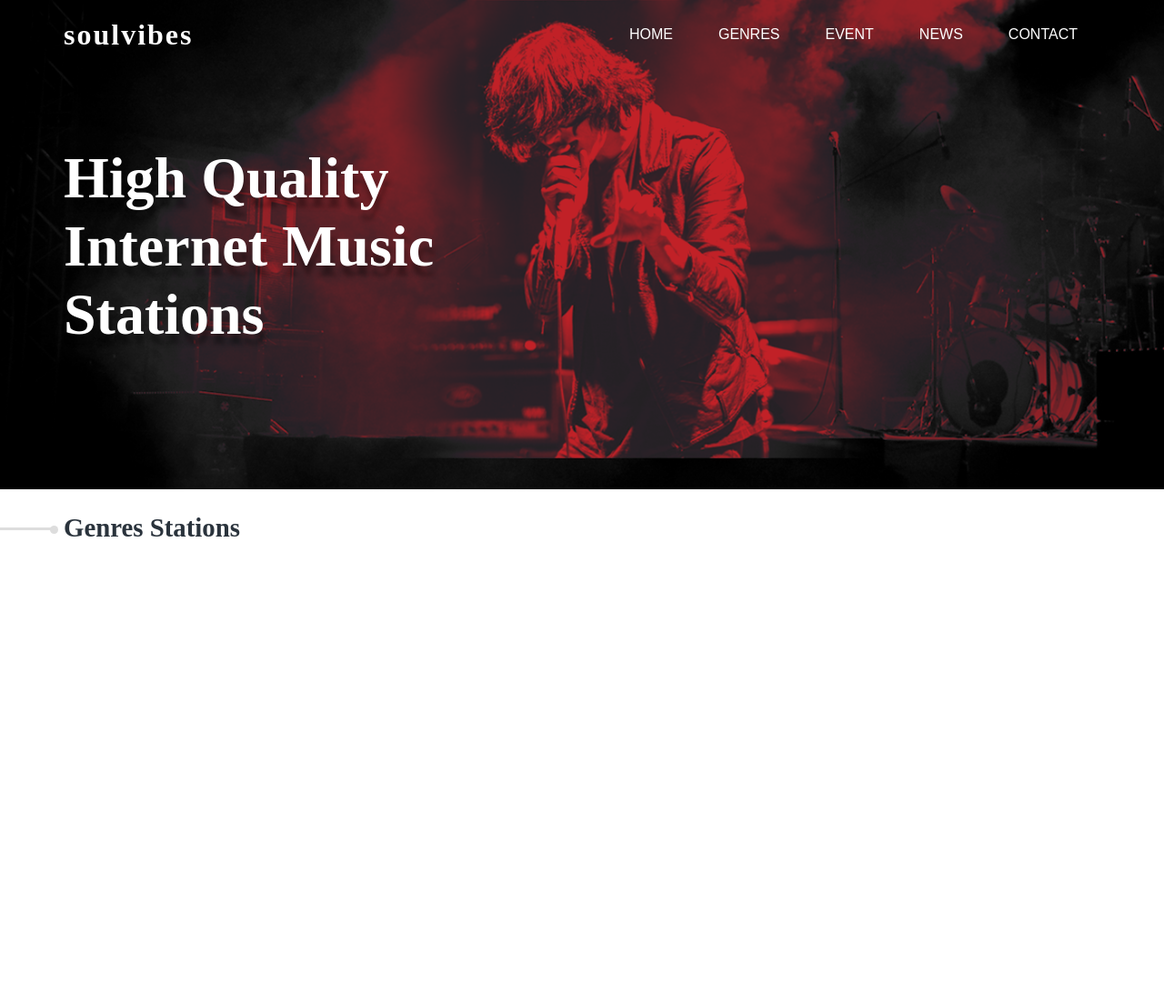
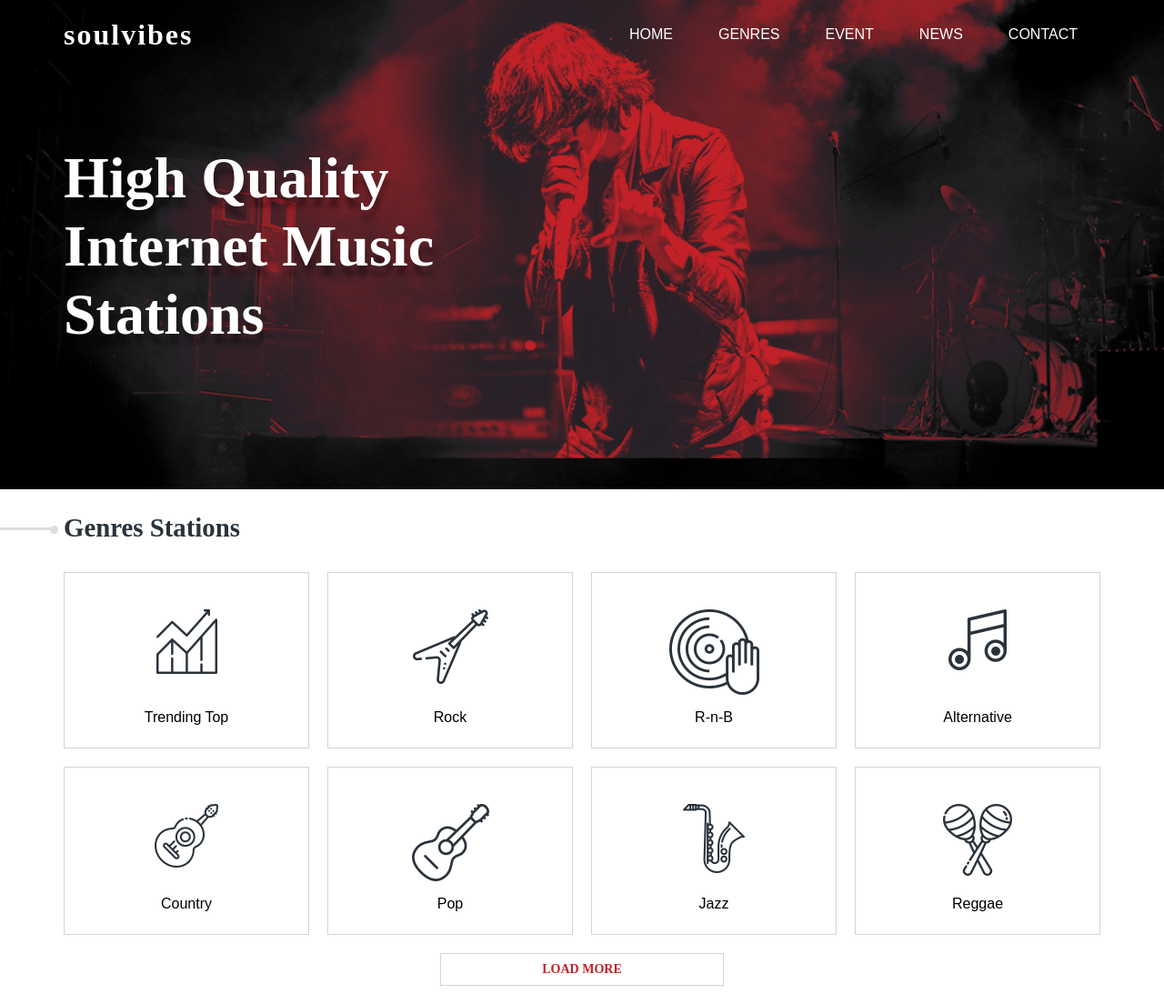
Before and after one commit to BP-Brothers-programmers/soulvibes, a PHP site: page / in a window 1280 px wide. Shown: the whole page at 91% size. Before the commit the page ends 590 px from the top, so only its background shows below. Run offline with PHP 8.4, Linux system fonts and the light colour scheme.

Commit message:
Music instrument

```diff
--- a/public/css/main.css
+++ b/public/css/main.css
@@ -137,6 +137,18 @@ body {
     border-radius: 50%;
     background-color: #dddddd; }
 
+.instrument {
+  position: relative;
+  text-align: center;
+  padding: 40px 5px 55px;
+  border: 1px solid lightgray; }
+  .instrument__name {
+    position: absolute;
+    left: 50%;
+    -webkit-transform: translateX(-50%);
+            transform: translateX(-50%);
+    bottom: 25px; }
+
 .header {
   display: grid;
   grid-template-columns: 1fr 2fr;
@@ -152,3 +164,23 @@ body {
     font-weight: bold;
     font-family: CaviarDreams;
     color: white; }
+
+.main__instruments {
+  display: grid;
+  grid-template-columns: repeat(auto-fill, minmax(220px, 1fr));
+  grid-gap: 20px;
+  margin-top: 20px; }
+
+.main__load-more {
+  display: block;
+  margin: 20px auto;
+  padding: 10px 5px;
+  max-width: 300px;
+  width: 100%;
+  border: 1px solid lightgray;
+  text-align: center;
+  font-size: 14px;
+  text-transform: uppercase;
+  font-family: Montserrat;
+  font-weight: bold;
+  color: #c12127; }
--- a/public/index.php
+++ b/public/index.php
@@ -18,6 +18,26 @@
             <article>
                 <?php $containerTitle = ['title' => 'Genres Stations'] ?>
                 <?php include "../src/modules/container-title/module.php"; ?>
+
+                <div class="main__instruments">
+                    <?php $instruments = ['img' => 'images/trending-top.png', 'name' => 'Trending Top'] ?>
+                    <?php include "../src/modules/music-instrument/module.php"; ?>
+                    <?php $instruments = ['img' => 'images/rock.png', 'name' => 'Rock'] ?>
+                    <?php include "../src/modules/music-instrument/module.php"; ?>
+                    <?php $instruments = ['img' => 'images/r-n-b.png', 'name' => 'R-n-B'] ?>
+                    <?php include "../src/modules/music-instrument/module.php"; ?>
+                    <?php $instruments = ['img' => 'images/alternative.png', 'name' => 'Alternative'] ?>
+                    <?php include "../src/modules/music-instrument/module.php"; ?>
+                    <?php $instruments = ['img' => 'images/country.png', 'name' => 'Country'] ?>
+                    <?php include "../src/modules/music-instrument/module.php"; ?>
+                    <?php $instruments = ['img' => 'images/pop.png', 'name' => 'Pop'] ?>
+                    <?php include "../src/modules/music-instrument/module.php"; ?>
+                    <?php $instruments = ['img' => 'images/jazz.png', 'name' => 'Jazz'] ?>
+                    <?php include "../src/modules/music-instrument/module.php"; ?>
+                    <?php $instruments = ['img' => 'images/reggae.png', 'name' => 'Reggae'] ?>
+                    <?php include "../src/modules/music-instrument/module.php"; ?>
+                </div>
+                <a href="#" class="main__load-more">Load more</a>
             </article>
         </div>
     </main>
--- a/src/modules/modules.scss
+++ b/src/modules/modules.scss
@@ -1,3 +1,4 @@
 @import "banner/style";
 @import "menu/style";
 @import "container-title/style";
+@import "music-instrument/style";
--- /dev/null
+++ b/src/modules/music-instrument/module.php
@@ -0,0 +1,4 @@
+<div class="instrument">
+    <img src=<?=$instruments['img']?> alt=<?=$instruments['name']?> class="instrument__image">
+    <p class="instrument__name"><?=$instruments['name']?></p>
+</div>
```
Also changed, not shown: src/modules/music-instrument/style.scss (added, +13 -0 lines), src/style.scss (+23 -0 lines).
